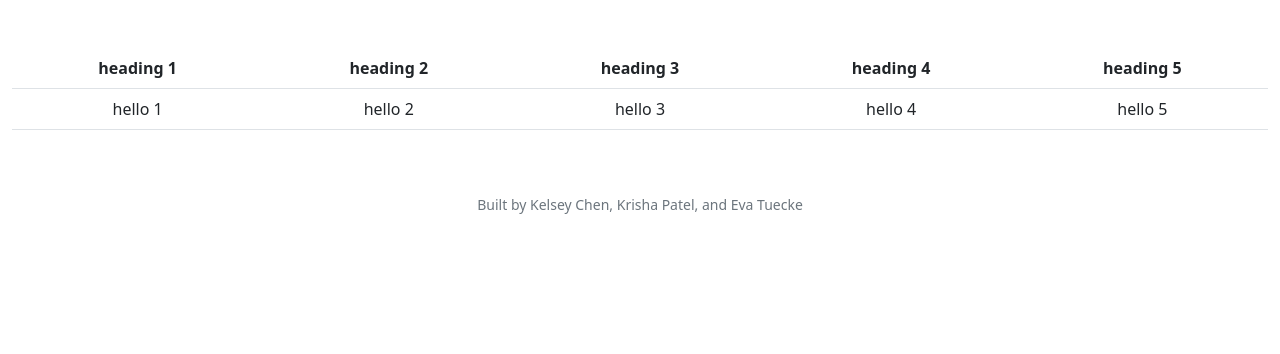
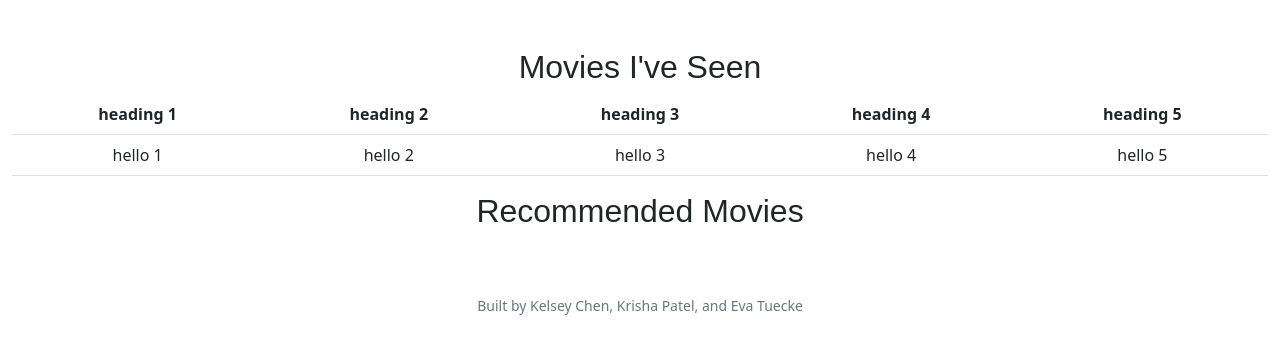
Before and after one commit to etuecke/cs50finalproject, a Flask app: page / in a window 1280 px wide. Shown: the part 66-420 px from the top of the page. Run offline with Flask 2, Linux system fonts and the light colour scheme; a user stored in the database is signed in; some libraries are stand-ins or nearby versions.

```diff
--- a/templates/index.html
+++ b/templates/index.html
@@ -8,6 +8,7 @@
     <form action="/index" method="post">
         <!--Show movies I've seen and recommended movies-->
         <div class="mb-3">
+            <h2>Movies I've Seen</h2>
             <table class = "table">
                 <tr>
                     <th>heading 1</th>
@@ -24,6 +25,7 @@
                     <td>hello 5</td>
                 </tr>
             </table>
+            <h2>Recommended Movies</h2>
     </form>
 
 {% endblock %}
--- a/templates/search.html
+++ b/templates/search.html
@@ -9,8 +9,7 @@
                 <button class="button" type="submit">Search movies</button>
             </div>
         </div>
-    </form>
-    <br />
+        <br />
     <br />
     <div class="container">
         <h2>Advanced Search</h2>
@@ -35,5 +34,7 @@
         <br/>
         <button class="button" type="submit">Search movies</button>
     </div>
+    </form>
+
 
 {% endblock %}
```
